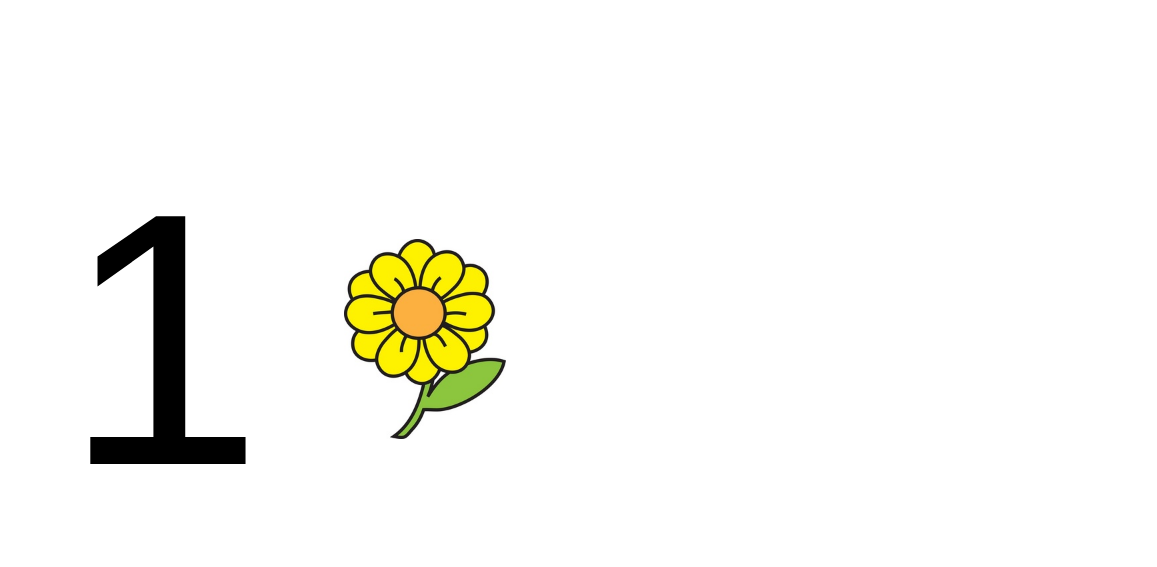
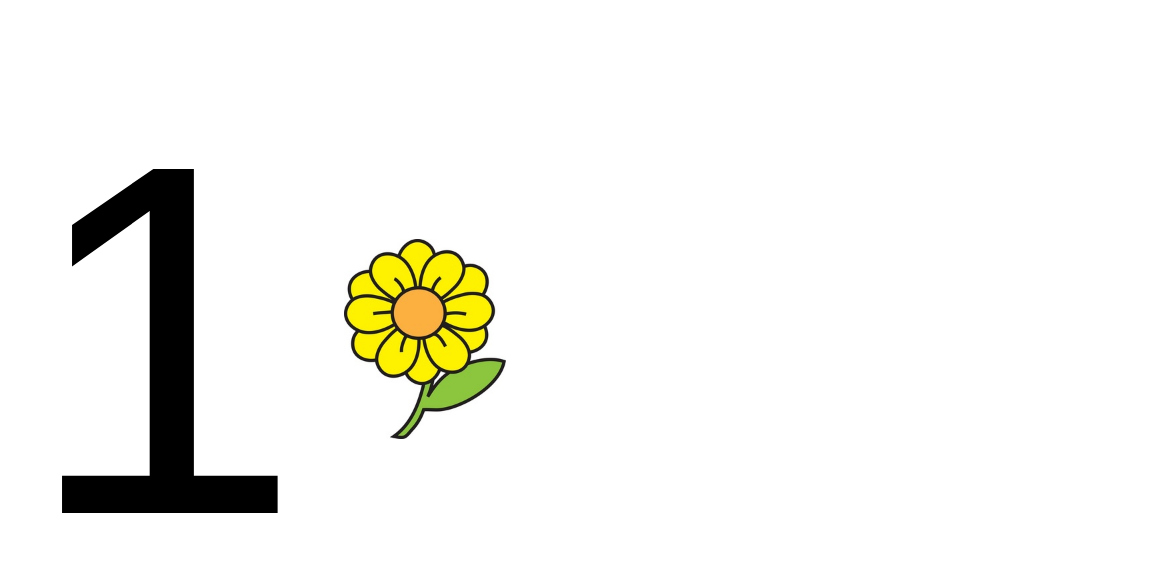
Before and after one commit to ren78min/learn-to-count, a plain HTML site: page index.html in a window 1280 px wide. Shown: the top 567 px of the page, 123-1280 px from the left. Drawn offline with Linux system fonts and the light colour scheme.

Commit message:
Added files via upload

```diff
--- a/index.html
+++ b/index.html
@@ -12,7 +12,7 @@
 .num-display {
 	text-align:	center;
 	font-family:	arial;
-	font-size:	360px;
+	font-size:	500px;
 	width:		300px;
 	margin:		5px 5px 5px 5px;
 }
```
